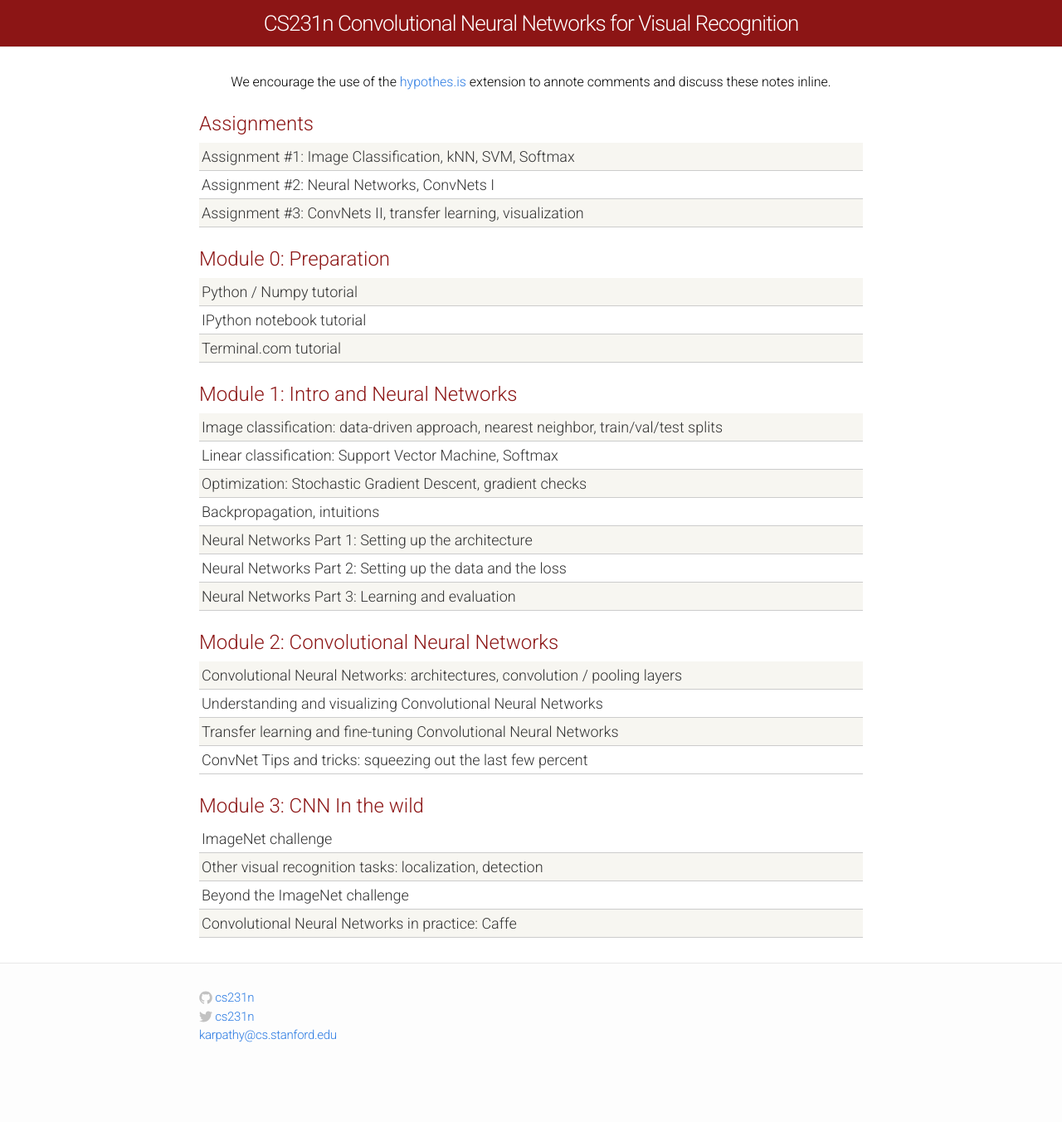
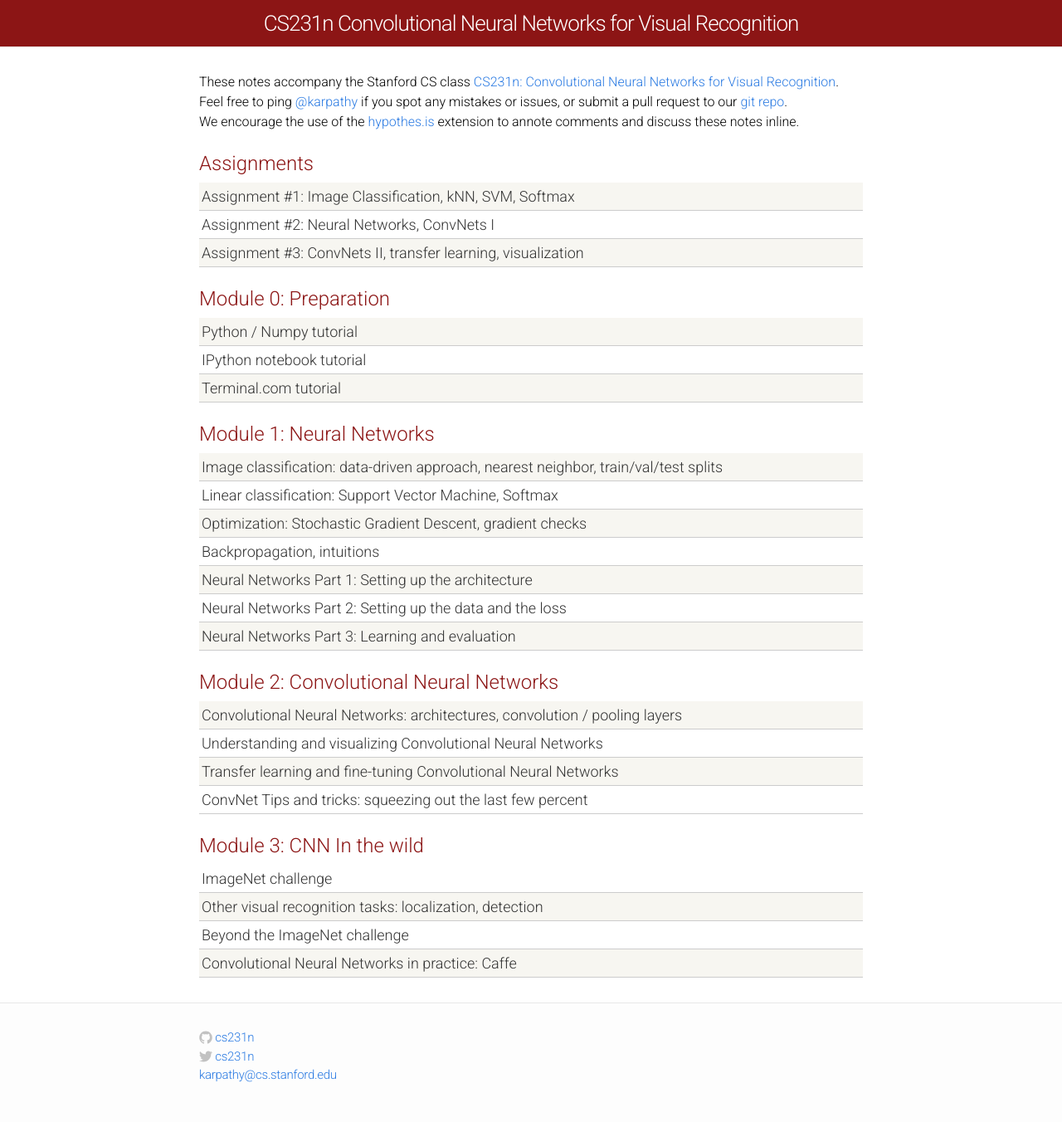
Before and after one commit to cs231n/cs231n.github.io, a Jekyll site: the page built from index.html, in a window 1280 px wide. Shown: the whole page at 83% size. Built offline with Jekyll 4.4.1, drawn with Linux system fonts in a browser that asks for light colours; Markdown is read by kramdown in place of the engine named in the settings; before the commit the page ends 1304 px from its top, so only the background shows below that.

Commit message:
tweaks to lecture2

```diff
--- a/index.html
+++ b/index.html
@@ -2,7 +2,12 @@
 layout: default
 ---
 
-<div style="text-align:center;">
+<div>
+
+  These notes accompany the Stanford CS class <a href="http://cs231n.stanford.edu/">CS231n: Convolutional Neural Networks for Visual Recognition</a>. Feel free to ping <a href="https://twitter.com/karpathy">@karpathy</a> if you spot any mistakes or issues, or submit a pull request to our <a href="https://github.com/cs231n/cs231n.github.io">git repo</a>.
+
+  <br>
+
   We encourage the use of the <a href="https://hypothes.is/">hypothes.is</a> extension to annote comments and discuss these notes inline.
 </div>
 
@@ -50,7 +55,7 @@ layout: default
     </div>
 
 	<!-- hardcoding items here to force a specific order -->
-    <div class="module-header">Module 1: Intro and Neural Networks</div>
+    <div class="module-header">Module 1: Neural Networks</div>
 
     <div class="materials-item">
       <a href="classification/">
```
Also changed, not shown: neural-networks-2.md (+3 -1 lines).
